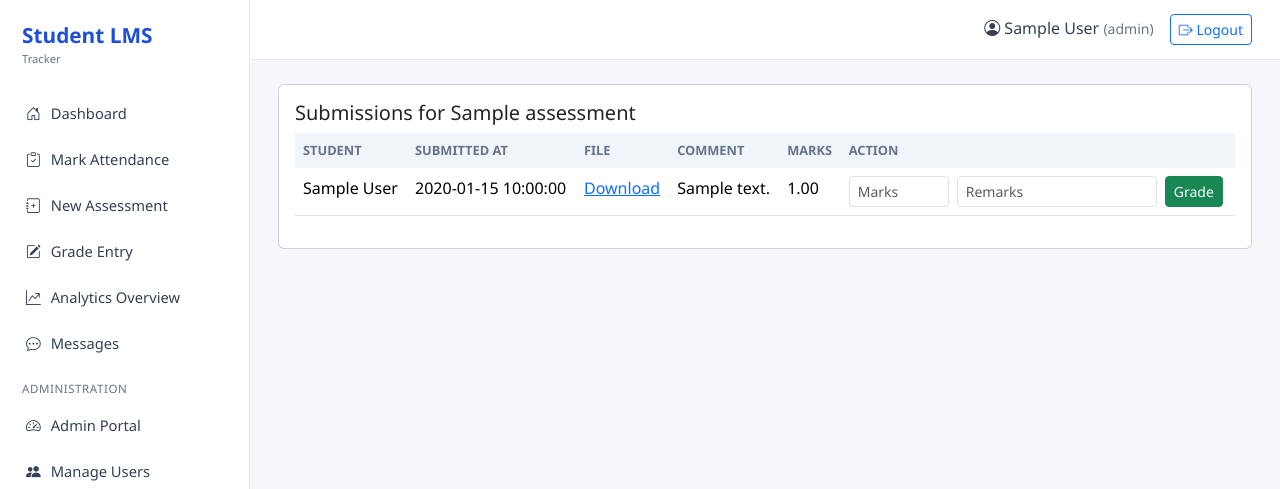
After one commit to Sri-2805/student_tracker, a Flask app: page /grades/assignments/1/submissions in a window 1280 px wide. The commit adds this page. Shown: the top 489 px of the page. Run offline with Flask 3, Linux system fonts and the light colour scheme; a user stored in the database is signed in; tables that the repository leaves empty hold one stand-in row (values such as "Sample post").

Commit message:
Add assignment submission feature and seed script improvements

```diff
--- a/lms/app/blueprints/grades/routes.py
+++ b/lms/app/blueprints/grades/routes.py
@@ -11,6 +11,10 @@ from app.extensions import db
 from app.models import Course, Assessment, Grade, Enrollment, Student, Teacher, Notification
 from app.utils.decorators import roles_required
 from app.blueprints.analytics.services import get_grade_summary_for_student
+from flask import current_app
+import os
+from werkzeug.utils import secure_filename
+from app.models import AssignmentSubmission
 
 grades_bp = Blueprint("grades", __name__)
 
@@ -176,3 +180,77 @@ def download_report(student_id):
         mimetype="text/csv",
         headers={"Content-Disposition": f"attachment; filename={filename}"},
     )
+
+
+# ---------------------------------------------------------------------------
+# STUDENT: Submit assignment (Assessment of type 'Assignment')
+# ---------------------------------------------------------------------------
+@grades_bp.route('/assignments/submit', methods=['GET', 'POST'])
+@login_required
+@roles_required('student')
+def submit_assignment():
+    assessment_id = request.values.get('assessment_id', type=int)
+    assessment = Assessment.query.get_or_404(assessment_id) if assessment_id else None
+    student = Student.query.filter_by(user_id=current_user.user_id).first()
+
+    if request.method == 'POST':
+        assessment_id = request.form.get('assessment_id', type=int)
+        comment = request.form.get('comment')
+        file = request.files.get('file')
+
+        sub_folder = os.path.join(current_app.root_path, 'static', 'uploads', 'assignments')
+        os.makedirs(sub_folder, exist_ok=True)
+        file_path = None
+        if file and file.filename:
+            filename = secure_filename(file.filename)
+            filename = f"assess_{assessment_id}_stu_{student.student_id}_{filename}"
+            dest = os.path.join(sub_folder, filename)
+            file.save(dest)
+            # store relative path from static
+            file_path = os.path.join('static', 'uploads', 'assignments', filename)
+
+        submission = AssignmentSubmission(
+            assessment_id=assessment_id,
+            student_id=student.student_id,
+            file_path=file_path,
+            comment=comment,
+            status='Submitted',
+        )
+        db.session.add(submission)
+        db.session.commit()
+        flash('Assignment submitted successfully.', 'success')
+        return redirect(url_for('grades.entry', assessment_id=assessment_id))
+
+    # GET
+    # show student's enrollments and assessments
+    courses = Course.query.all()
+    assessments = Assessment.query.filter_by(assessment_type='Assignment').all()
+    return render_template('assignment_submit.html', assessment=assessment, assessments=assessments)
+
+
+# ---------------------------------------------------------------------------
+# TEACHER: View submissions for an assessment and grade them
+# ---------------------------------------------------------------------------
+@grades_bp.route('/assignments/<int:assessment_id>/submissions', methods=['GET', 'POST'])
+@login_required
+@roles_required('teacher', 'admin')
+def assignment_submissions(assessment_id):
+    assessment = Assessment.query.get_or_404(assessment_id)
+
+    submissions = AssignmentSubmission.query.filter_by(assessment_id=assessment_id).all()
+
+    if request.method == 'POST':
+        submission_id = request.form.get('submission_id', type=int)
+        marks = request.form.get('marks')
+        remarks = request.form.get('remarks')
+        sub = AssignmentSubmission.query.get_or_404(submission_id)
+        sub.marks_awarded = float(marks) if marks not in (None, '') else None
+        sub.status = 'Graded'
+        sub.graded_by = current_user.user_id
+        from datetime import datetime
+        sub.graded_at = datetime.utcnow()
+        db.session.commit()
+        flash('Submission graded.', 'success')
+        return redirect(url_for('grades.assignment_submissions', assessment_id=assessment_id))
+
+    return render_template('assignment_submissions.html', assessment=assessment, submissions=submissions)
--- /dev/null
+++ b/lms/app/templates/assignment_submissions.html
@@ -0,0 +1,33 @@
+{% extends 'base.html' %}
+{% block title %}Submissions - {{ assessment.title }}{% endblock %}
+{% block content %}
+<div class="card">
+  <div class="card-body">
+    <h5 class="card-title">Submissions for {{ assessment.title }}</h5>
+    <table class="table">
+      <thead><tr><th>Student</th><th>Submitted At</th><th>File</th><th>Comment</th><th>Marks</th><th>Action</th></tr></thead>
+      <tbody>
+        {% for s in submissions %}
+          <tr>
+            <td>{{ s.student.user.full_name }}</td>
+            <td>{{ s.submitted_at }}</td>
+            <td>{% if s.file_path %}<a href="/{{ s.file_path }}" target="_blank">Download</a>{% else %}-{% endif %}</td>
+            <td>{{ s.comment or '-' }}</td>
+            <td>{{ s.marks_awarded or '-' }}</td>
+            <td>
+              <form method="post" class="d-flex gap-2">
+                <input type="hidden" name="submission_id" value="{{ s.submission_id }}" />
+                <input type="text" name="marks" placeholder="Marks" class="form-control form-control-sm" style="width:100px;" />
+                <input type="text" name="remarks" placeholder="Remarks" class="form-control form-control-sm" style="width:200px;" />
+                <button class="btn btn-sm btn-success">Grade</button>
+              </form>
+            </td>
+          </tr>
+        {% else %}
+          <tr><td colspan="6">No submissions yet.</td></tr>
+        {% endfor %}
+      </tbody>
+    </table>
+  </div>
+</div>
+{% endblock %}
```
Also changed, not shown: lms/app/models.py (+18 -0 lines), lms/app/templates/assignment_submit.html (added, +28 -0 lines), lms/app/templates/login.html (+9 -3 lines), lms/setup_dev.py (+42 -7 lines).
